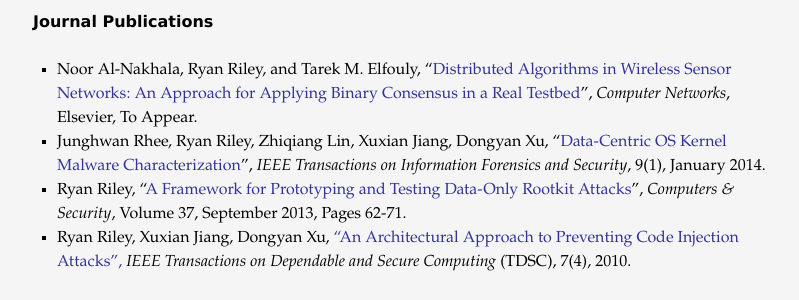
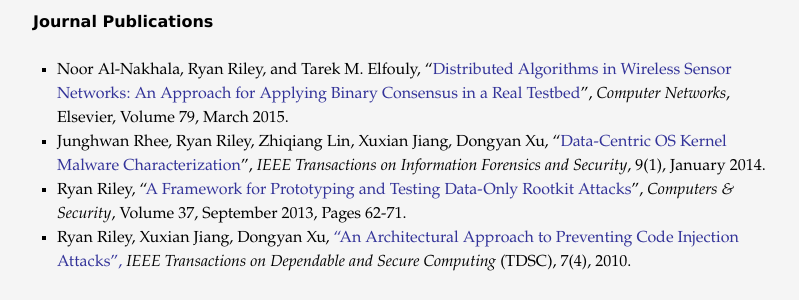
Before and after one commit to rriley/website, a Jekyll site: the page built from research/index.md, in a window 1280 px wide. Shown: the part 1189-1489 px from the top of the page, without its empty margins (239-1038 px from the left). Built offline with Jekyll 4.4.1, drawn with Linux system fonts in a browser that asks for light colours; Markdown is read by kramdown in place of the engine named in the settings.

Commit message:
Adding in computer networks citation

```diff
--- a/research/index.md
+++ b/research/index.md
@@ -24,7 +24,7 @@
   * Ryan Riley, Xuxian Jiang, Dongyan Xu, [ "An Architectural Approach to Preventing Code Injection Attacks"](https://vsecurity.info/pubs/dsn07-codeinj.pdf), Proceedings of *IEEE/IFIP International Conference on Dependable Systems and Networks* ([DSN-DCCS 2007](http://www.dsn.org/)), Edinburgh, UK, June 2007. (25%) Source code is available from the [project page](http://friends.cs.purdue.edu/dokuwiki/doku.php?id=code_injection).
 
 ##Journal Publications
-  * Noor Al-Nakhala, Ryan Riley, and Tarek M. Elfouly, "[Distributed Algorithms in Wireless Sensor Networks: An Approach for Applying Binary Consensus in a Real Testbed](/pubs/consensus-journal.pdf)", *Computer Networks*, Elsevier, To Appear.
+  * Noor Al-Nakhala, Ryan Riley, and Tarek M. Elfouly, "[Distributed Algorithms in Wireless Sensor Networks: An Approach for Applying Binary Consensus in a Real Testbed](/pubs/consensus-journal.pdf)", *Computer Networks*, Elsevier, Volume 79, March 2015.
   * Junghwan Rhee, Ryan Riley, Zhiqiang Lin, Xuxian Jiang, Dongyan Xu, "[Data-Centric OS Kernel Malware Characterization](/pubs/TIFS_datagene.pdf)", *IEEE Transactions on Information Forensics and Security*, 9(1), January 2014.
   * Ryan Riley, "[A Framework for Prototyping and Testing Data-Only Rootkit Attacks](/pubs/dorf.pdf)", *Computers & Security*, Volume 37, September 2013, Pages 62-71.
   * Ryan Riley, Xuxian Jiang, Dongyan Xu, [ "An Architectural Approach to Preventing Code Injection Attacks", ](https://vsecurity.info/pubs/TDSC10.pdf) *IEEE Transactions on Dependable and Secure Computing* (TDSC), 7(4), 2010.
```
